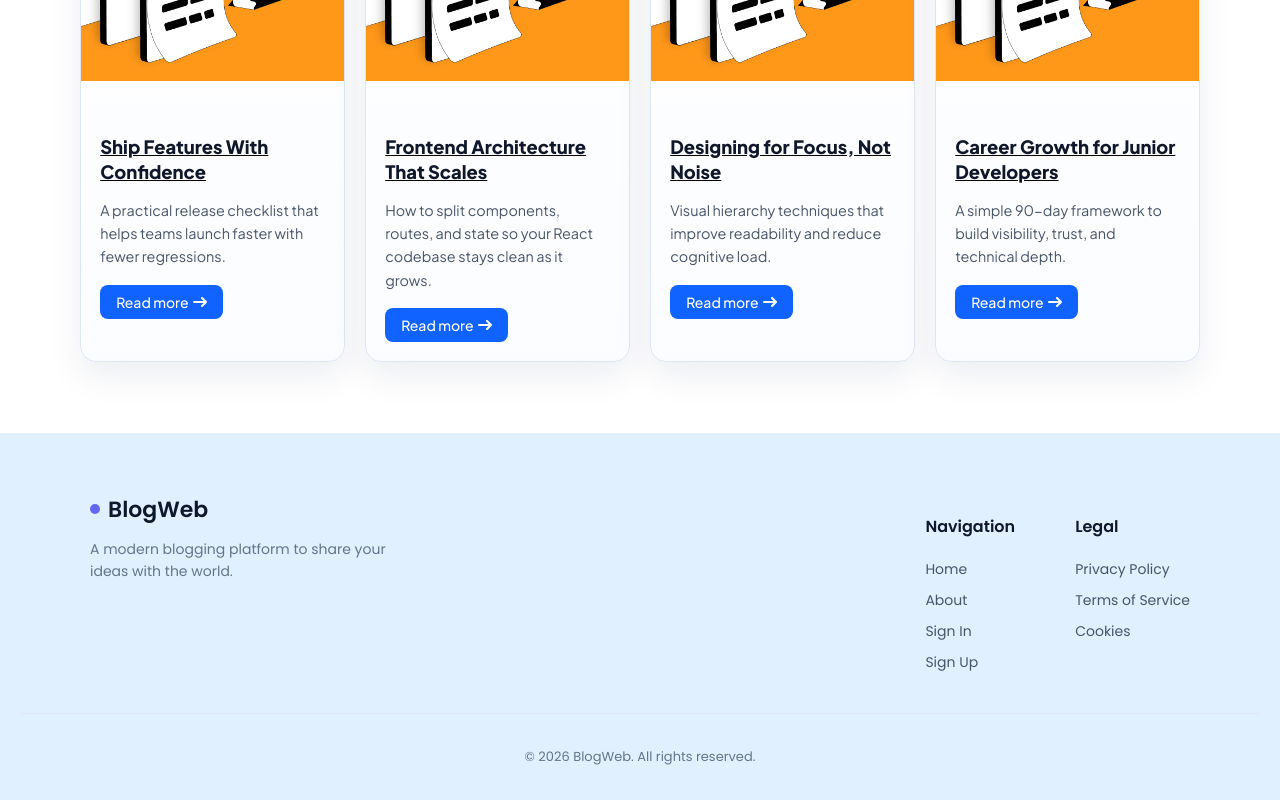
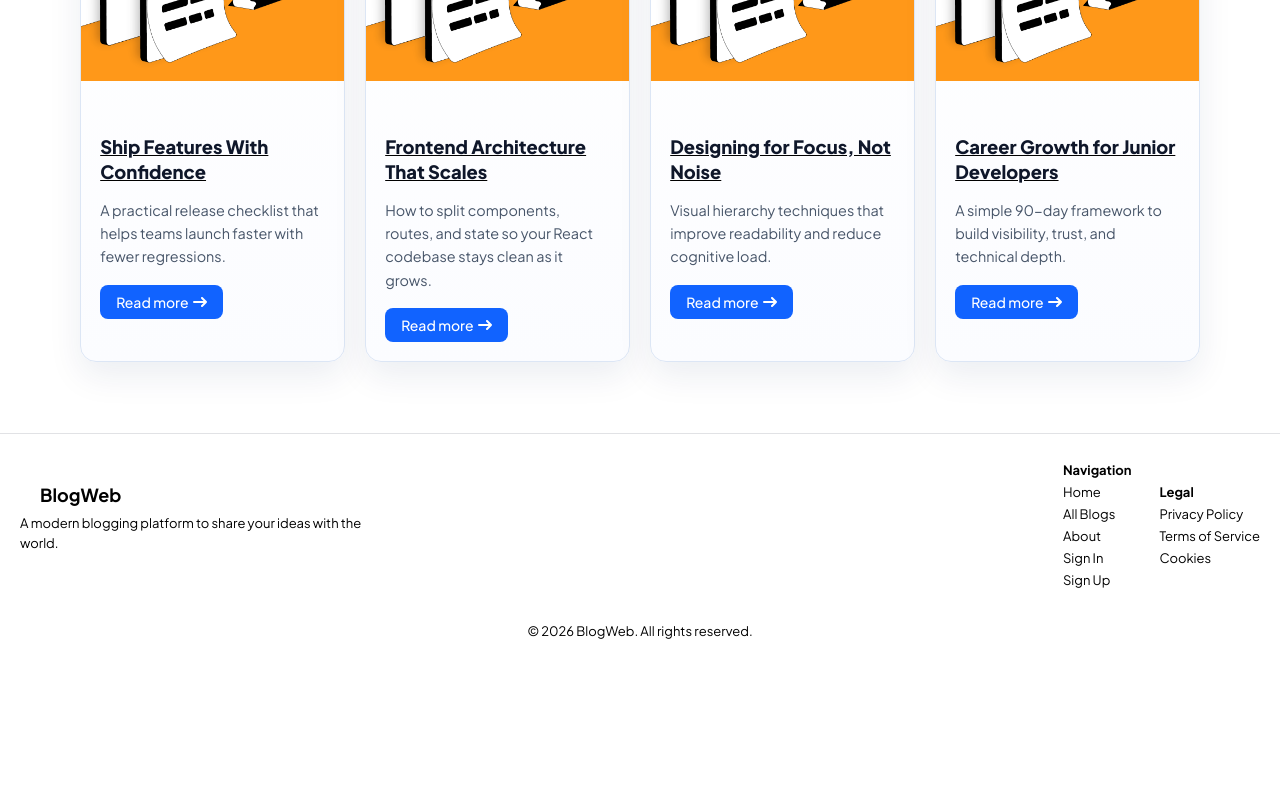
Before and after one commit to IsranjanSathiyaseelan/BlogWeb, a React (Vite) app in the folder client/: page / in a window 1280 px wide. Shown: the part 846-1646 px from the top of the page. After the commit the page ends 1526 px from the top, so only its background shows below. Built offline with nearby package versions, Linux system fonts and the light colour scheme; no server answers.

Commit message:
Update footer styles and add navigation link for All Blogs

```diff
--- a/client/src/components/common/footer/Footer.css
+++ b/client/src/components/common/footer/Footer.css
@@ -1,98 +1,111 @@
-@import url('https://fonts.googleapis.com/css2?family=Poppins:wght@300;400;500;600&display=swap');
+/* Minimal footer that matches site theme variables */
+@import url('https://fonts.googleapis.com/css2?family=Plus+Jakarta+Sans:wght@400;600;700&display=swap');
 
 .footer {
-  background: #e1f0ff;
-  padding: 60px 20px 20px;
-  font-family: 'Poppins', sans-serif;
-  color: #334155;
+  background: var(--color-bg);
+  padding: 28px 20px;
+  font-family: "Plus Jakarta Sans", sans-serif;
+  color: var(--color-muted);
+  border-top: 1px solid rgba(15, 23, 42, 0.12);
 }
 
 .footer-container {
-  max-width: 1100px;
-  margin: auto;
+  max-width: var(--container-width);
+  margin: 0 auto;
   display: flex;
   justify-content: space-between;
+  align-items: center;
+  gap: 20px;
   flex-wrap: wrap;
-  gap: 40px;
 }
 
 /* Brand */
 .footer-brand {
-  max-width: 300px;
+  max-width: 360px;
 }
 
 .footer-logo {
-  font-size: 22px;
-  font-weight: 600;
-  color: #0f172a;
+  font-size: 18px;
+  font-weight: 700;
+  color: var(--color-text);
   text-decoration: none;
-  display: flex;
+  display: inline-flex;
   align-items: center;
-  gap: 8px;
+  gap: 10px;
 }
 
 .footer-logo__dot {
   width: 10px;
   height: 10px;
-  background: #6366f1;
+  background: var(--color-primary);
   border-radius: 50%;
+  display: inline-block;
 }
 
 .footer-desc {
-  margin-top: 12px;
-  font-size: 14px;
-  color: #64748b;
-  line-height: 1.6;
+  margin-top: 8px;
+  font-size: 13px;
+  color: var(--color-muted);
+  line-height: 1.5;
+  max-width: 36ch;
 }
 
 /* Links */
 .footer-links {
   display: flex;
-  gap: 60px;
+  gap: 28px;
   flex-wrap: wrap;
+  align-items: center;
 }
 
 .footer-column {
   display: flex;
   flex-direction: column;
-  gap: 10px;
+  gap: 6px;
 }
 
 .footer-column h4 {
-  font-size: 16px;
-  margin-bottom: 10px;
-  color: #0f172a;
+  font-size: 13px;
+  margin: 0;
+  color: var(--color-text);
+  font-weight: 700;
 }
 
 .footer-column a {
   text-decoration: none;
-  color: #475569;
-  font-size: 14px;
-  transition: 0.3s;
+  color: var(--color-muted);
+  font-size: 13px;
+  transition: color 160ms ease;
 }
 
 .footer-column a:hover {
-  color: #000;
+  color: var(--color-text);
 }
 
 /* Bottom */
 .footer-bottom {
-  margin-top: 40px;
-  padding-top: 20px;
-  border-top: 1px solid #e2e8f0;
+  margin-top: 14px;
+  padding-top: 8px;
   text-align: center;
   font-size: 13px;
-  color: #64748b;
+  color: var(--color-muted);
+}
+
+@media (prefers-color-scheme: dark) {
+  .footer {
+    border-top-color: rgba(226, 232, 240, 0.06);
+  }
 }
 
 /* Responsive */
 @media (max-width: 768px) {
   .footer-container {
     flex-direction: column;
-    gap: 30px;
+    align-items: flex-start;
+    gap: 14px;
   }
 
   .footer-links {
-    gap: 30px;
+    gap: 16px;
   }
 }
--- a/client/src/components/common/footer/Footer.tsx
+++ b/client/src/components/common/footer/Footer.tsx
@@ -21,6 +21,7 @@ const Footer = () => {
           <div className="footer-column">
             <h4>Navigation</h4>
             <Link to="/">Home</Link>
+            <Link to="/all-blogs">All Blogs</Link>
             <Link to="/about">About</Link>
             <Link to="/signin">Sign In</Link>
             <Link to="/signup">Sign Up</Link>
```
